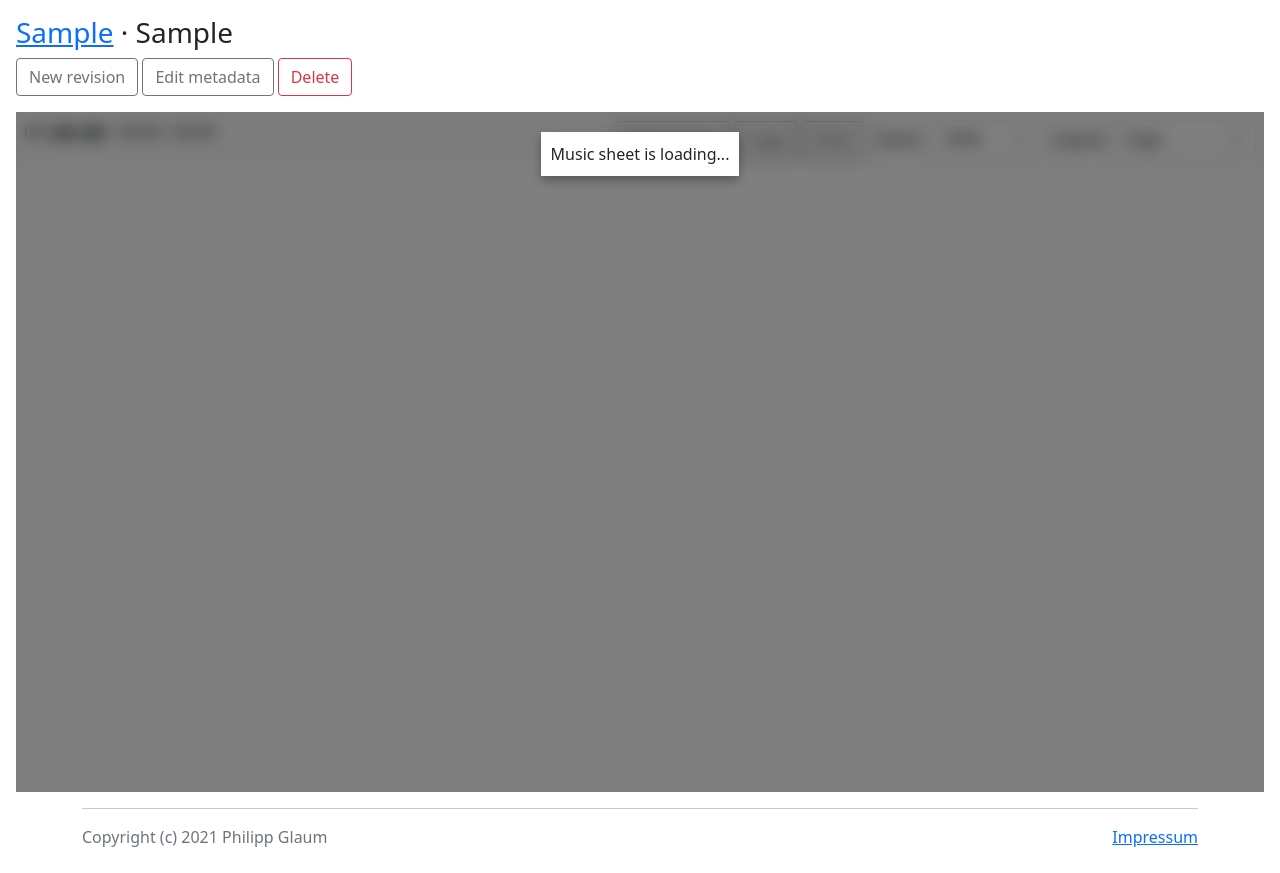
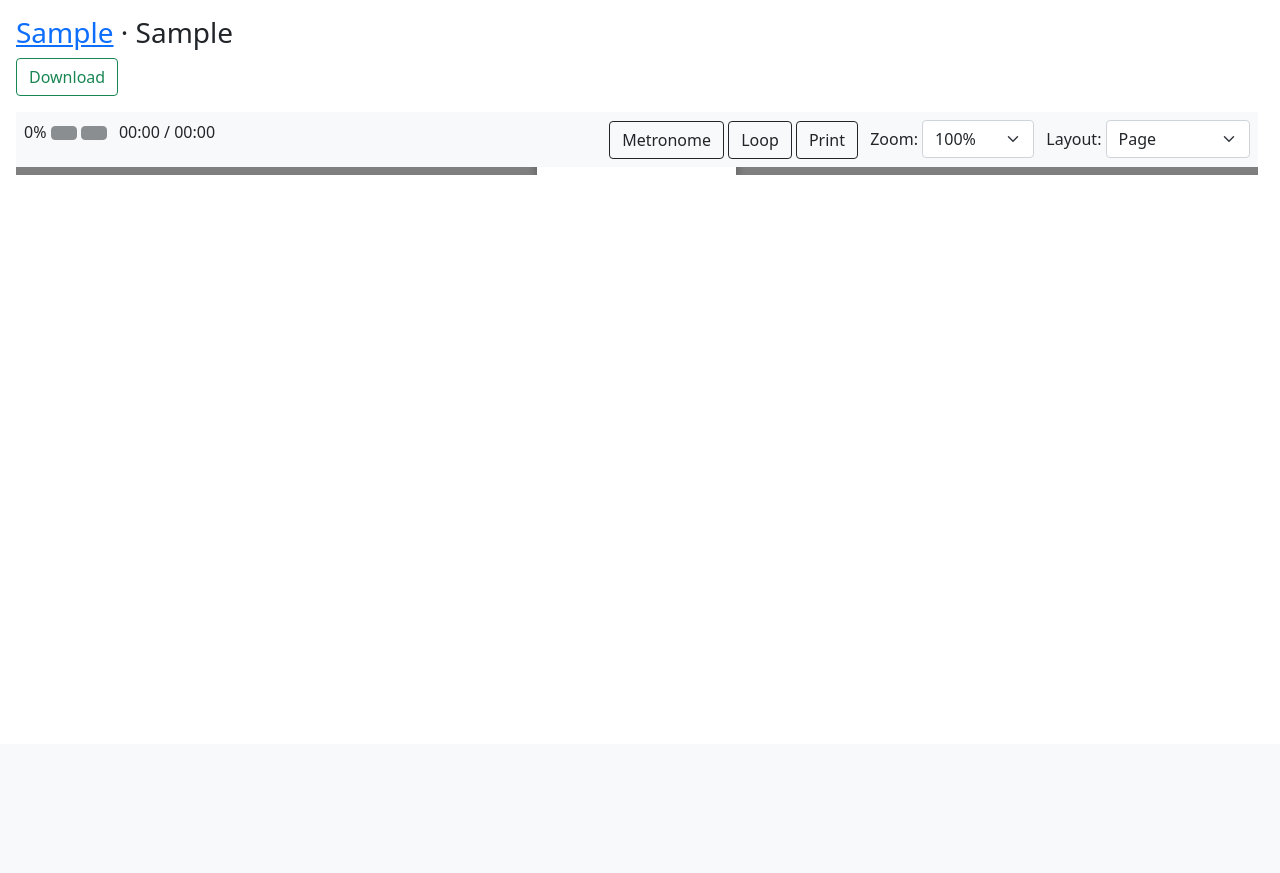
Before and after one commit to pglaum/pytabweb, a Flask app: page /tabs/render/1 in a window 1280 px wide. Shown: the part 56-929 px from the top of the page. After the commit the page ends 231 px from the top, so only its background shows below. Run offline with Flask 2, Linux system fonts and the light colour scheme; tables that the repository leaves empty hold one stand-in row (values such as "Sample post"); some libraries are stand-ins or nearby versions.

Commit message:
improve layout and replace function

```diff
--- a/web/blueprints/tabs.py
+++ b/web/blueprints/tabs.py
@@ -5,7 +5,7 @@
 
 from flask import Blueprint, flash, redirect, render_template, request, \
     send_file, url_for
-from flask_login import login_required
+from flask_login import current_user, login_required
 from hashlib import sha256
 from models.tabs import GuitarTab
 from web import app, db
@@ -37,6 +37,7 @@
 
     tabs_ = GuitarTab.query \
         .filter_by(band=artist_name) \
+        .order_by(GuitarTab.track) \
         .all()
 
     tabs = {}
@@ -68,6 +69,11 @@
 @login_required
 @tabs.route('/upload', methods=['GET', 'POST'])
 def upload():
+
+    if not current_user.is_authenticated:
+
+        flash('You are not logged in.', 'danger')
+        return redirect(url_for('main.index'))
 
     form = UploadForm()
 
@@ -123,6 +129,24 @@
     return redirect(url_for('main.index'))
 
 
+@tabs.route('/download_gp/<tab_id>')
+def download_gp(tab_id):
+
+    tab = GuitarTab.query.filter_by(id=tab_id).first()
+    if not tab:
+        flash('Tab not found.', 'danger')
+        return redirect(url_for('main.index'))
+
+    filename = os.path.join(app.config.get('DATA_DIR'), tab.sha256 + tab.ext)
+    if not os.path.isfile(filename):
+        return "Not Found", 404
+
+    attachment_filename = f'{tab.band} - {tab.song}{tab.ext}'
+
+    return send_file(filename, as_attachment=True,
+                     attachment_filename=attachment_filename)
+
+
 @login_required
 @tabs.route('/replace/<tab_id>')
 def replace(tab_id):
--- a/web/templates/css/render.css
+++ b/web/templates/css/render.css
@@ -1,6 +1,5 @@
 .at-wrap {
-  width: 100%;
-  height: 85vh;
+  width: 97%;
   margin: 0 auto;
   display: flex;
   flex-direction: column;
@@ -12,15 +11,6 @@
   position: relative;
   overflow: hidden;
   flex: 1 1 auto;
-}
-
-.at-viewport {
-  overflow-y: auto;
-  position: absolute;
-  top: 0;
-  left: 0;
-  right: 0;
-  bottom: 0;
 }
 
 .at-footer {
--- a/web/templates/js/render.js
+++ b/web/templates/js/render.js
@@ -3,17 +3,27 @@
 
 const settings = {
   file: "{{ url_for('tabs.get_tab', tab_id=tab.id) }}",
-  notation: {
-    rhythmMode: 'showwithbars',
-  },
   player: {
     enablePlayer: true,
     scrollElement: '.at-viewport',
     soundFont: '{{ url_for("static", filename="fonts/sonivox.sf2") }}',
   },
   display: {
-    padding: [10, 10, 0, 0],
+    staveProfile: 'tab',
     stretchForce: 0.5,
+  },
+  notation: {
+    elements: {
+      ScoreTitle: false,
+      ScoreSubTitle: false,
+      ScoreArtist: false,
+      ScoreAlbum: false,
+      ScoreWords: false,
+      ScoreMusic: false,
+      ScoreWordsAndMusic: false,
+      ScoreCopyright: false,
+    },
+    rhythmMode: 'showwithbars',
   },
 };
 const api = new alphaTab.AlphaTabApi(main, settings);
--- a/web/templates/tabs/render.html
+++ b/web/templates/tabs/render.html
@@ -18,6 +18,7 @@
 
   <div class="mb-3">
 
+    {% if current_user.is_authenticated %}
       <a href="#"
         class="btn btn-outline-secondary">
         <i class="fa fa-file-upload"></i>
@@ -28,21 +29,30 @@
         <i class="fa fa-edit"></i>
         Edit metadata
       </a>
+    {% endif %}
+    <a href="{{ url_for('tabs.download_gp', tab_id=tab.id) }}"
+       class="btn btn-outline-success">
+      <i class="fa fa-file-download"></i>
+      Download
+    </a>
+    {% if current_user.is_authenticated %}
       <a href="{{ url_for('tabs.delete', tab_id=tab.id) }}"
         class="btn btn-outline-danger">
         <i class="fa fa-trash"></i>
         Delete
       </a>
+    {% endif %}
 
   </div>
 
-  <div class="at-wrap">
+  <div class="at-wrap position-absolute">
     <div class="at-overlay">
       <div class="at-overlay-content">
         Music sheet is loading...
       </div>
     </div>
 
+    <div class="sticky-top">
     <div class="at-controls bg-light d-flex flex-row">
       <div class="at-controls-left me-2 ms-2 mt-2 mb-2">
         <span class="at-player-progress">0%</span>
@@ -92,6 +102,7 @@
         </div>
       </div>
     </div>
+    </div>
 
     <div class="mt-2 d-flex flex-wrap at-track-list"></div>
 
```
Also changed, not shown: web/templates/main/index.html (+7 -4 lines), web/templates/tabs/replace.html (added, +28 -0 lines). Lines whose indentation alone changed are shown as unchanged.
